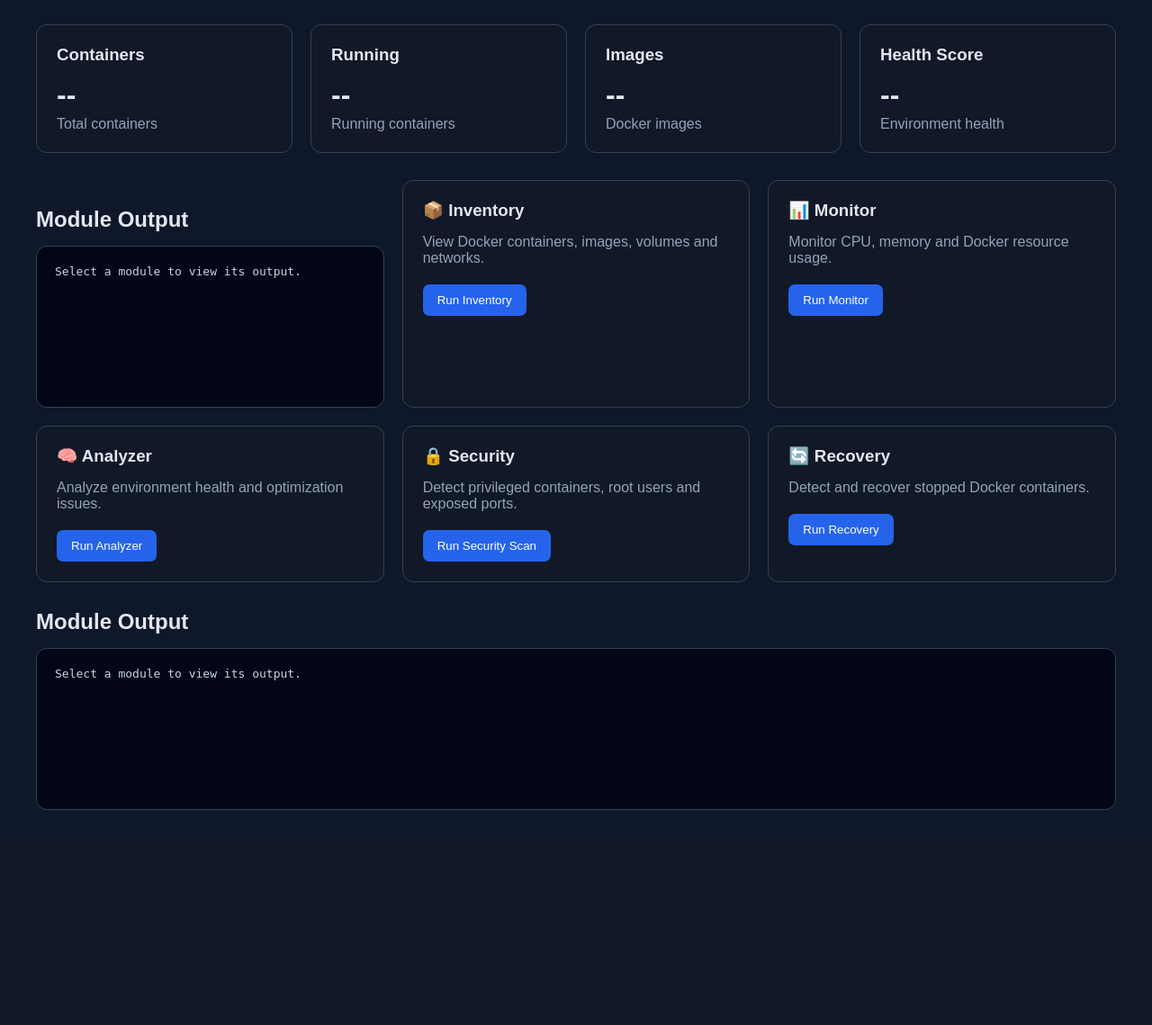
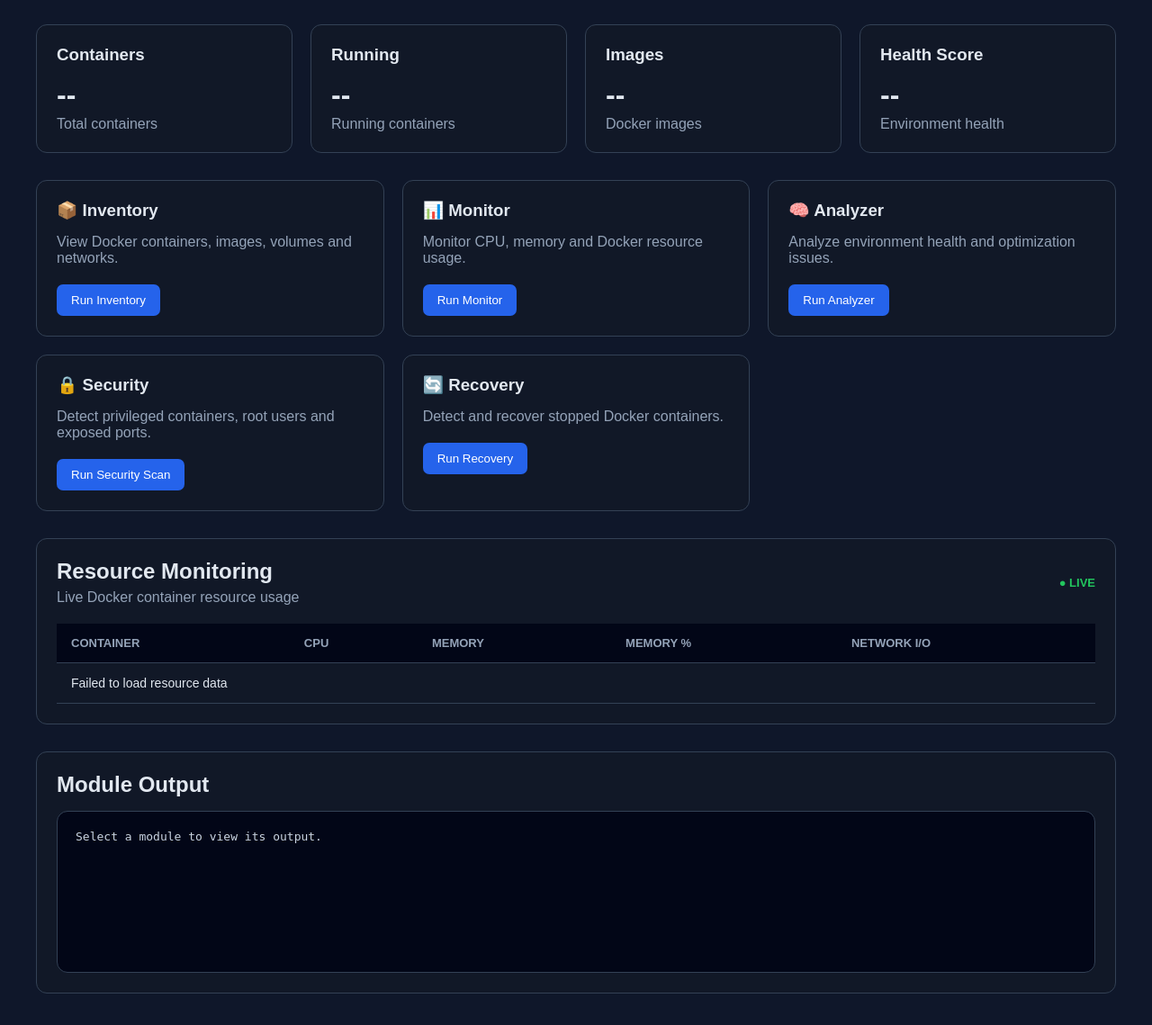
Before and after one commit to Sunaina-Kasera/DockVia, a Flask app: page / in a window 1280 px wide. Shown: the part 196-1335 px from the top of the page at 90% size. Before the commit the page ends 1096 px from the top, so only its background shows below. Run offline with Flask 3, Linux system fonts and the light colour scheme.

Commit message:
feat(monitor): add live container resource dashboard

```diff
--- a/app.py
+++ b/app.py
@@ -136,5 +136,54 @@
         })
 
 
+@app.route("/api/resources")
+def resources():
+
+    try:
+
+        result = subprocess.run(
+            [
+                "docker",
+                "stats",
+                "--no-stream",
+                "--format",
+                "{{.Name}}|{{.CPUPerc}}|{{.MemUsage}}|{{.MemPerc}}|{{.NetIO}}"
+            ],
+            capture_output=True,
+            text=True
+        )
+
+        containers = []
+
+        for line in result.stdout.strip().splitlines():
+
+            if not line:
+                continue
+
+            parts = line.split("|")
+
+            if len(parts) == 5:
+
+                containers.append({
+                    "name": parts[0],
+                    "cpu": parts[1],
+                    "memory": parts[2],
+                    "memory_percent": parts[3],
+                    "network": parts[4]
+                })
+
+        return jsonify({
+            "success": True,
+            "containers": containers
+        })
+
+    except Exception as e:
+
+        return jsonify({
+            "success": False,
+            "error": str(e)
+        })
+
+
 if __name__ == "__main__":
     app.run(debug=True)
--- a/web/static/css/style.css
+++ b/web/static/css/style.css
@@ -58,6 +58,9 @@
     color: #94a3b8;
 }
 
+
+/* SUMMARY CARDS */
+
 .cards {
     display: grid;
     grid-template-columns: repeat(4, 1fr);
@@ -66,7 +69,9 @@
 }
 
 .card,
-.module {
+.module,
+.resource-section,
+.result-section {
     background: #111827;
     border: 1px solid #334155;
     border-radius: 12px;
@@ -89,10 +94,14 @@
     color: #94a3b8;
 }
 
+
+/* MODULES */
+
 .modules {
     display: grid;
     grid-template-columns: repeat(3, 1fr);
     gap: 20px;
+    margin-bottom: 30px;
 }
 
 .module button {
@@ -109,25 +118,74 @@
     background: #1d4ed8;
 }
 
-@media (max-width: 900px) {
-    .cards,
-    .modules {
-        grid-template-columns: 1fr 1fr;
-    }
+
+/* RESOURCE MONITORING */
+
+.resource-section {
+    margin-bottom: 30px;
 }
 
-@media (max-width: 600px) {
-    .topbar {
-        flex-direction: column;
-        align-items: flex-start;
-        gap: 15px;
-    }
+.section-header {
+    display: flex;
+    justify-content: space-between;
+    align-items: center;
+    margin-bottom: 20px;
+}
 
-    .cards,
-    .modules {
-        grid-template-columns: 1fr;
-    }
+.section-header h2 {
+    margin-bottom: 6px;
 }
+
+.section-header p {
+    color: #94a3b8;
+}
+
+.live-badge {
+    color: #22c55e;
+    font-size: 13px;
+    font-weight: bold;
+}
+
+
+/* TABLE */
+
+.table-wrapper {
+    overflow-x: auto;
+}
+
+table {
+    width: 100%;
+    border-collapse: collapse;
+}
+
+thead {
+    background: #020617;
+}
+
+th,
+td {
+    padding: 14px 16px;
+    text-align: left;
+    border-bottom: 1px solid #334155;
+}
+
+th {
+    color: #94a3b8;
+    font-size: 13px;
+    text-transform: uppercase;
+}
+
+td {
+    font-size: 14px;
+}
+
+tbody tr:hover {
+    background: #1e293b;
+}
+
+
+/* MODULE OUTPUT */
+
 .result-section {
     margin-top: 30px;
 }
@@ -147,3 +205,32 @@
     color: #cbd5e1;
     font-family: monospace;
 }
+
+
+/* RESPONSIVE */
+
+@media (max-width: 900px) {
+
+    .cards,
+    .modules {
+        grid-template-columns: 1fr 1fr;
+    }
+}
+
+@media (max-width: 600px) {
+
+    .topbar {
+        flex-direction: column;
+        align-items: flex-start;
+        gap: 15px;
+    }
+
+    .cards,
+    .modules {
+        grid-template-columns: 1fr;
+    }
+
+    .dashboard {
+        padding: 25px 20px;
+    }
+}
--- a/web/static/js/app.js
+++ b/web/static/js/app.js
@@ -53,8 +53,86 @@
 }
 
 
-/* Load summary when dashboard opens */
+/* Load resource monitoring */
+
+async function loadResources() {
+
+    const table = document.getElementById("resource-table");
+
+    try {
+
+        const response = await fetch("/api/resources");
+        const data = await response.json();
+
+        if (!data.success) {
+
+            table.innerHTML = `
+                <tr>
+                    <td colspan="5">
+                        Failed to load resource data
+                    </td>
+                </tr>
+            `;
+
+            return;
+        }
+
+
+        if (data.containers.length === 0) {
+
+            table.innerHTML = `
+                <tr>
+                    <td colspan="5">
+                        No running containers
+                    </td>
+                </tr>
+            `;
+
+            return;
+        }
+
+
+        table.innerHTML = "";
+
+
+        data.containers.forEach(container => {
+
+            const row = document.createElement("tr");
+
+            row.innerHTML = `
+                <td>${container.name}</td>
+                <td>${container.cpu}</td>
+                <td>${container.memory}</td>
+                <td>${container.memory_percent}</td>
+                <td>${container.network}</td>
+            `;
+
+            table.appendChild(row);
+
+        });
+
+    } catch (error) {
+
+        table.innerHTML = `
+            <tr>
+                <td colspan="5">
+                    Failed to connect to DockVia backend
+                </td>
+            </tr>
+        `;
+
+        console.error(error);
+    }
+}
+
+
+/* Initial dashboard load */
 
 loadSummary();
+loadResources();
+
+
+/* Auto refresh */
 
 setInterval(loadSummary, 10000);
+setInterval(loadResources, 10000);
--- a/web/templates/index.html
+++ b/web/templates/index.html
@@ -1,17 +1,20 @@
 <!DOCTYPE html>
 <html lang="en">
+
 <head>
     <meta charset="UTF-8">
     <meta name="viewport" content="width=device-width, initial-scale=1.0">
 
     <title>DockVia</title>
 
-    <link rel="stylesheet" href="{{ url_for('static', filename='css/style.css') }}">
+    <link rel="stylesheet"
+          href="{{ url_for('static', filename='css/style.css') }}">
 </head>
 
 <body>
 
 <header class="topbar">
+
     <div>
         <h1>DockVia</h1>
         <p>Docker Operations & Visibility Dashboard</p>
@@ -21,16 +24,24 @@
         <span class="dot"></span>
         Docker Connected
     </div>
+
 </header>
 
 
 <main class="dashboard">
 
     <section class="welcome">
+
         <h2>Docker Environment Overview</h2>
-            <p>Monitor, analyze and manage your Docker environment.</p>
+
+        <p>
+            Monitor, analyze and manage your Docker environment.
+        </p>
+
     </section>
 
+
+    <!-- SUMMARY CARDS -->
 
     <section class="cards">
 
@@ -61,50 +72,120 @@
     </section>
 
 
+    <!-- MODULES -->
+
     <section class="modules">
+
+        <div class="module">
+            <h3>📦 Inventory</h3>
+            <p>View Docker containers, images, volumes and networks.</p>
+            <button onclick="runModule('inventory')">
+                Run Inventory
+            </button>
+        </div>
+
+
+        <div class="module">
+            <h3>📊 Monitor</h3>
+            <p>Monitor CPU, memory and Docker resource usage.</p>
+            <button onclick="runModule('monitor')">
+                Run Monitor
+            </button>
+        </div>
+
+
+        <div class="module">
+            <h3>🧠 Analyzer</h3>
+            <p>Analyze environment health and optimization issues.</p>
+            <button onclick="runModule('analyzer')">
+                Run Analyzer
+            </button>
+        </div>
+
+
+        <div class="module">
+            <h3>🔒 Security</h3>
+            <p>Detect privileged containers, root users and exposed ports.</p>
+            <button onclick="runModule('security')">
+                Run Security Scan
+            </button>
+        </div>
+
+
+        <div class="module">
+            <h3>🔄 Recovery</h3>
+            <p>Detect and recover stopped Docker containers.</p>
+            <button onclick="runModule('recovery')">
+                Run Recovery
+            </button>
+        </div>
+
+    </section>
+
+
+    <!-- RESOURCE MONITORING -->
+
+    <section class="resource-section">
+
+        <div class="section-header">
+
+            <div>
+                <h2>Resource Monitoring</h2>
+
+                <p>
+                    Live Docker container resource usage
+                </p>
+            </div>
+
+            <span class="live-badge">
+                ● LIVE
+            </span>
+
+        </div>
+
+
+        <div class="table-wrapper">
+
+            <table>
+
+                <thead>
+
+                    <tr>
+                        <th>Container</th>
+                        <th>CPU</th>
+                        <th>Memory</th>
+                        <th>Memory %</th>
+                        <th>Network I/O</th>
+                    </tr>
+
+                </thead>
+
+                <tbody id="resource-table">
+
+                    <tr>
+                        <td colspan="5">
+                            Loading resource data...
+                        </td>
+                    </tr>
+
+                </tbody>
+
+            </table>
+
+        </div>
+
+    </section>
+
+
+    <!-- MODULE OUTPUT -->
+
     <section class="result-section">
 
         <h2>Module Output</h2>
 
-    <pre id="result">Select a module to view its output.</pre>
-
-</section>
-            <div class="module">
-                <h3>📦 Inventory</h3>
-                <p>View Docker containers, images, volumes and networks.</p>
-                <button onclick="runModule('inventory')">Run Inventory</button>
-            </div>
-
-            <div class="module">
-                <h3>📊 Monitor</h3>
-                <p>Monitor CPU, memory and Docker resource usage.</p>
-                <button onclick="runModule('monitor')">Run Monitor</button>
-            </div>
-
-            <div class="module">
-                <h3>🧠 Analyzer</h3>
-                <p>Analyze environment health and optimization issues.</p>
-                <button onclick="runModule('analyzer')">Run Analyzer</button>
-            </div>
-
-            <div class="module">
-                <h3>🔒 Security</h3>
-                <p>Detect privileged containers, root users and exposed ports.</p>
-                <button onclick="runModule('security')">Run Security Scan</button>
-            </div>
-
-            <div class="module">
-                <h3>🔄 Recovery</h3>
-                <p>Detect and recover stopped Docker containers.</p>
-                <button onclick="runModule('recovery')">Run Recovery</button>
-            </div>
-
-        </section>
-        <section class="result-section">
-
-            <h2>Module Output</h2>
-
-            <pre id="result">Select a module to view its output.</pre>
+        <pre id="result">
+Select a module to view its output.
+        </pre>
 
     </section>
 
@@ -114,4 +195,5 @@
 <script src="{{ url_for('static', filename='js/app.js') }}"></script>
 
 </body>
+
 </html>
```
Lines whose indentation alone changed are shown as unchanged.
